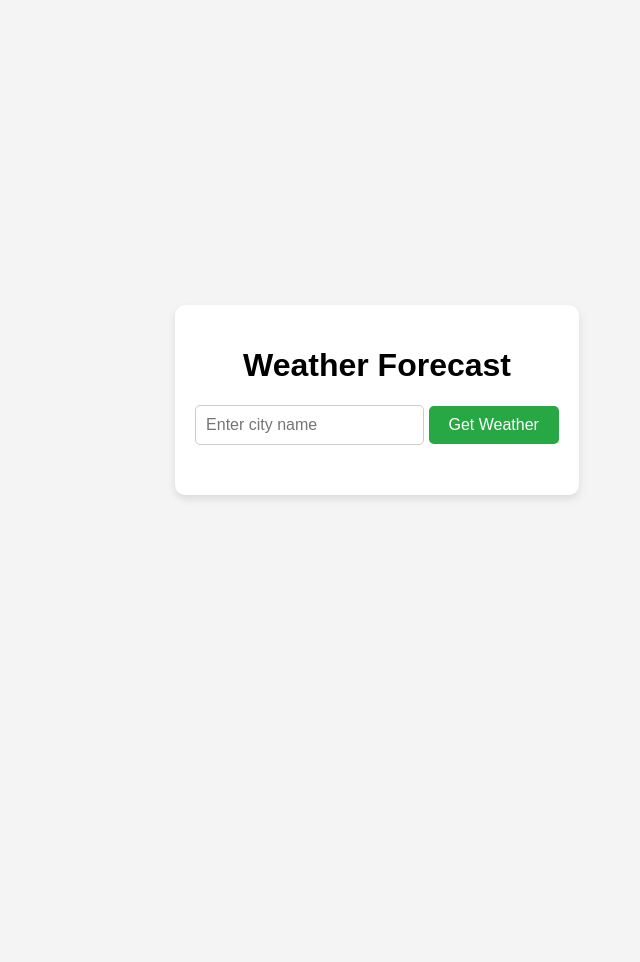
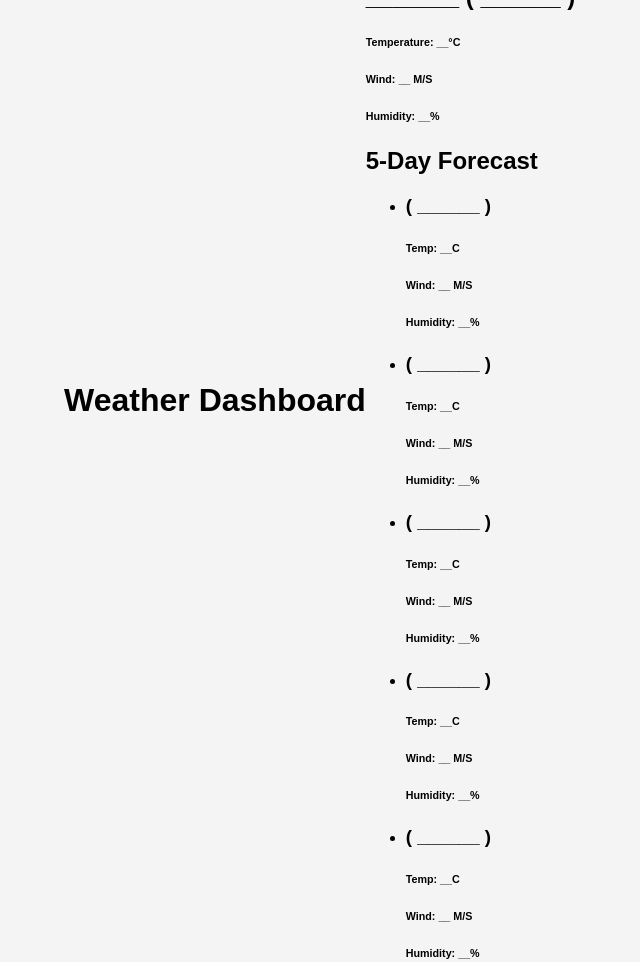
Before and after one commit to Satyajit078/Weather-Website, a plain HTML site: page index.html in a window 1280 px wide. Shown: the whole page, without its empty margins (263-903 px from the left). Before the commit the page ends 800 px from the top, so only its background shows below. Drawn offline with Linux system fonts and the light colour scheme.

Commit message:
index.html

```diff
--- a/index.html
+++ b/index.html
@@ -1,20 +1,68 @@
 <!DOCTYPE html>
 <html lang="en">
-<head>
-    <meta charset="UTF-8">
+  <head>
+    <meta charset="utf-8">
+    <title>Weather App Project JavaScript | CodingNepal</title>
+    <link rel="stylesheet" href="style.css">
     <meta name="viewport" content="width=device-width, initial-scale=1.0">
-    <title>Weather Forecast</title>
-    <link rel="stylesheet" href="style.css">
-</head>
-<body>
-    <div class="weather-container">
-        <h1>Weather Forecast</h1>
-        <input type="text" id="cityInput" placeholder="Enter city name" />
-        <button id="getWeather">Get Weather</button>
-
-        <div id="weatherData"> </div>
+    <script src="script.js" defer></script>
+  </head>
+  <body>
+    <h1>Weather Dashboard</h1>
+    <div class="container">
+      <div class="weather-input">
+        <h3>Enter a City Name</h3>
+        <input class="city-input" type="text" placeholder="E.g., New York, London, Tokyo">
+        <button class="search-btn">Search</button>
+        <div class="separator"></div>
+        <button class="location-btn">Use Current Location</button>
+      </div>
+      <div class="weather-data">
+        <div class="current-weather">
+          <div class="details">
+            <h2>_______ ( ______ )</h2>
+            <h6>Temperature: __°C</h6>
+            <h6>Wind: __ M/S</h6>
+            <h6>Humidity: __%</h6>
+          </div>
+        </div>
+        <div class="days-forecast">
+          <h2>5-Day Forecast</h2>
+          <ul class="weather-cards">
+            <li class="card">
+              <h3>( ______ )</h3>
+              <h6>Temp: __C</h6>
+              <h6>Wind: __ M/S</h6>
+              <h6>Humidity: __%</h6>
+            </li>
+            <li class="card">
+              <h3>( ______ )</h3>
+              <h6>Temp: __C</h6>
+              <h6>Wind: __ M/S</h6>
+              <h6>Humidity: __%</h6>
+            </li>
+            <li class="card">
+              <h3>( ______ )</h3>
+              <h6>Temp: __C</h6>
+              <h6>Wind: __ M/S</h6>
+              <h6>Humidity: __%</h6>
+            </li>
+            <li class="card">
+              <h3>( ______ )</h3>
+              <h6>Temp: __C</h6>
+              <h6>Wind: __ M/S</h6>
+              <h6>Humidity: __%</h6>
+            </li>
+            <li class="card">
+              <h3>( ______ )</h3>
+              <h6>Temp: __C</h6>
+              <h6>Wind: __ M/S</h6>
+              <h6>Humidity: __%</h6>
+            </li>
+          </ul>
+        </div>
+      </div>
     </div>
 
-    <script src="script.js"></script>
-</body>
+  </body>
 </html>
```
